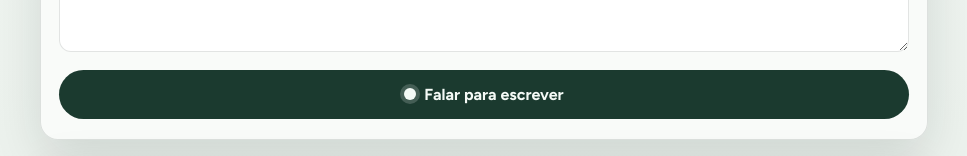
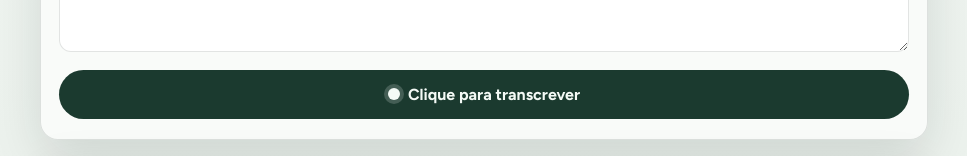
Before and after one commit to xschusterx/app_banco_p, a React (Vite) app in the folder checklist-app/: page /#/novo in a window 1280 px wide. Shown: the part 1143-1299 px from the top of the page, without its empty margins (156-1123 px from the left). Built offline with nearby package versions, Linux system fonts and the light colour scheme.

Commit message:
Rename voice button to Clique para transcrever
Update the speech-to-text control label to match the requested wording.

Co-authored-by: xschusterx <xschusterx@users.noreply.github.com>

```diff
--- a/checklist-app/src/components/ObservationsField.tsx
+++ b/checklist-app/src/components/ObservationsField.tsx
@@ -34,7 +34,7 @@ export function ObservationsField({ value, onChange }: Props) {
             aria-pressed={listening}
           >
             <span className="mic" aria-hidden />
-            {listening ? 'Ouvindo… toque para parar' : 'Falar para escrever'}
+            {listening ? 'Ouvindo… clique para parar' : 'Clique para transcrever'}
           </button>
         ) : (
           <p className="hint">Seu navegador não oferece ditado por voz. Digite as observações normalmente.</p>
```
